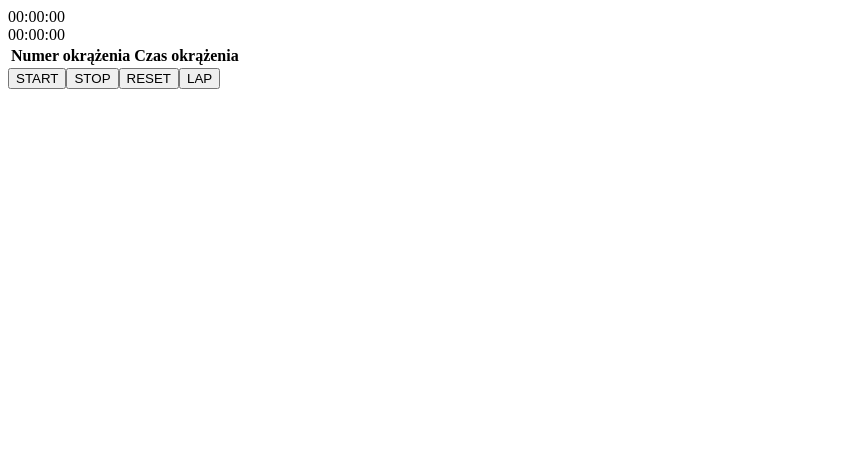
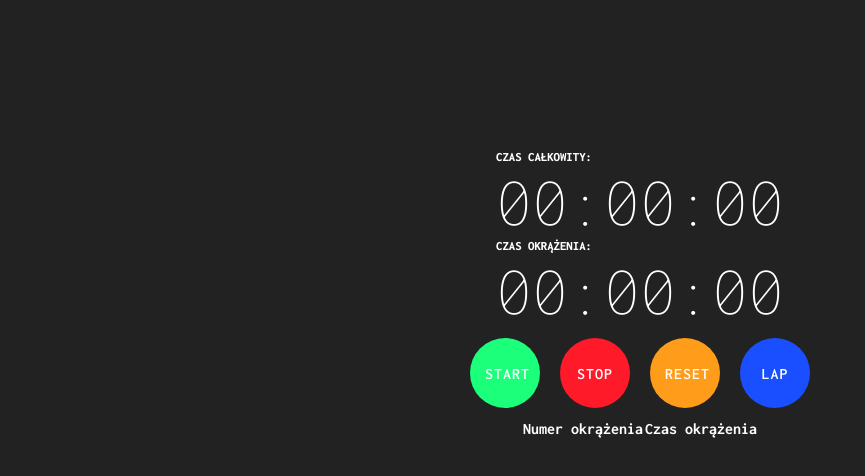
Before and after one commit to BartekKujawski/stopwatch, a React (Vite) app: page / in a window 1280 px wide. Shown: the top 476 px of the page, without its empty margins (0-865 px from the left). Built offline with nearby package versions, Linux system fonts and the light colour scheme.

Commit message:
Fix records creating error

```diff
--- a/src/components/FullTime.tsx
+++ b/src/components/FullTime.tsx
@@ -3,7 +3,12 @@ type FullTimeProps = {
 };
 
 const FullTime = ({ time }: FullTimeProps) => {
-    return <div className='full-time timer'>{time}</div>;
+    return (
+        <div className='full-time times'>
+            <span className='name'>Czas całkowity:</span>{' '}
+            <span className='timer'>{time}</span>
+        </div>
+    );
 };
 
 export { FullTime };
--- a/src/components/LapTime.tsx
+++ b/src/components/LapTime.tsx
@@ -3,7 +3,12 @@ type LapTimeProps = {
 };
 
 const LapTime = ({ time }: LapTimeProps) => {
-    return <div className='lap-time timer'>{time}</div>;
+    return (
+        <div className='lap-time times'>
+            <span className='name'>Czas okrążenia:</span>{' '}
+            <span className='timer'>{time}</span>
+        </div>
+    );
 };
 
 export { LapTime };
--- a/src/components/Stoper.tsx
+++ b/src/components/Stoper.tsx
@@ -14,7 +14,7 @@ const Stoper = () => {
     const [fullTime, setFullTime] = useState(0);
     const [lapTime, setLapTime] = useState(0);
     const [isRunning, setIsRunning] = useState(false);
-    const [whichLap, setWhichLap] = useState(1);
+    const [whichLap, setWhichLap] = useState(0);
     const [records, setRecords] = useState<NewRecord[]>([]);
     const [everyTime, setEveryTime] = useState<number[]>([]);
 
@@ -41,9 +41,15 @@ const Stoper = () => {
 
     const handleStart = () => {
         setIsRunning(true);
+        setWhichLap((prevLap) => prevLap + 1);
     };
 
     const handleStop = () => {
+        setRecords((prevRecords) => [
+            ...prevRecords,
+            { lap: whichLap, time: formatTime(lapTime) },
+        ]);
+        setEveryTime((prevTime) => [...prevTime, lapTime]);
         setIsRunning(false);
     };
 
@@ -71,7 +77,7 @@ const Stoper = () => {
                     {' '}
                     <FullTime time={formatTime(fullTime)} />
                     <LapTime time={formatTime(lapTime)} />
-                    <Table records={records} />
+                    {/* <Table records={records} /> */}
                 </>
             );
         }
@@ -97,6 +103,7 @@ const Stoper = () => {
                 <Button label='reset' callback={handleReset} />
                 <Button label='lap' callback={handleLap} />
             </section>
+            {isRunning || !fullTime ? <Table records={records} /> : <></>}
         </>
     );
 };
--- a/src/components/Summary.tsx
+++ b/src/components/Summary.tsx
@@ -15,11 +15,26 @@ const Summary = ({
 }: SummaryProps) => {
     return (
         <section className='summary'>
-            <div className='full-time-sum'>{fullTime}</div>
-            <div className='avg-time'>{avgTime}</div>
-            <div className='best-time'>{bestTime}</div>
-            <div className='worst-time'>{worstTime}</div>
-            <div className='laps-quantity'>{laps}</div>
+            <div className='full-time-sum'>
+                <span className='label'>Całkolwity czas: </span>
+                <span className='time'>{fullTime}</span>
+            </div>
+            <div className='avg-time'>
+                <span className='label'>Średni czas okrążenia: </span>
+                <span className='time'>{avgTime}</span>
+            </div>
+            <div className='best-time'>
+                <span className='label'>Najlepsze okrążenie: </span>
+                <span className='time'>{bestTime}</span>
+            </div>
+            <div className='worst-time'>
+                <span className='label'>Najgorsze okrążenie: </span>
+                <span className='time'>{worstTime}</span>
+            </div>
+            <div className='laps-quantity'>
+                <span className='label'>Liczba okrążeń: </span>
+                <span className='time'>{laps}</span>
+            </div>
         </section>
     );
 };
--- a/src/styles/main.scss
+++ b/src/styles/main.scss
@@ -1 +1,66 @@
-@import url('https://fonts.googleapis.com/css2?family=Nunito:wght@200..1000&family=Space+Mono:ital,wght@0,400;0,700;1,400;1,700&display=swap');
+@import url('https://fonts.googleapis.com/css2?family=Inconsolata:wght@200..900&display=swap');
+
+* {
+    padding: 0;
+    margin: 0;
+    box-sizing: border-box;
+    font-family: 'Inconsolata', system-ui, -apple-system, BlinkMacSystemFont,
+        'Segoe UI', Roboto, Oxygen, Ubuntu, Cantarell, 'Open Sans',
+        'Helvetica Neue', sans-serif;
+    color: white;
+}
+
+body {
+    background-color: #222;
+}
+
+#root {
+    display: flex;
+    flex-direction: column;
+    justify-content: flex-start;
+    align-items: center;
+    height: 100vh;
+    margin-top: 150px;
+}
+
+.times {
+    display: flex;
+    flex-direction: column;
+    .name {
+        font-size: 0.8rem;
+        font-weight: 800;
+        text-transform: uppercase;
+    }
+    .timer {
+        font-weight: 100;
+        font-size: 4.5rem;
+    }
+}
+
+.buttons {
+    button {
+        height: 70px;
+        width: 70px;
+        margin: 10px;
+        padding: 15px;
+        text-transform: uppercase;
+        font-weight: 600;
+        font-size: 1rem;
+        letter-spacing: 1px;
+        border-radius: 50%;
+        border: none;
+        cursor: pointer;
+    }
+    .start {
+        background-color: rgb(27, 255, 122);
+    }
+    .stop {
+        background-color: rgb(255, 26, 42);
+    }
+    .reset {
+        background-color: rgb(255, 156, 26);
+    }
+    .lap {
+        background-color: rgb(26, 79, 255);
+    }
+}
```
